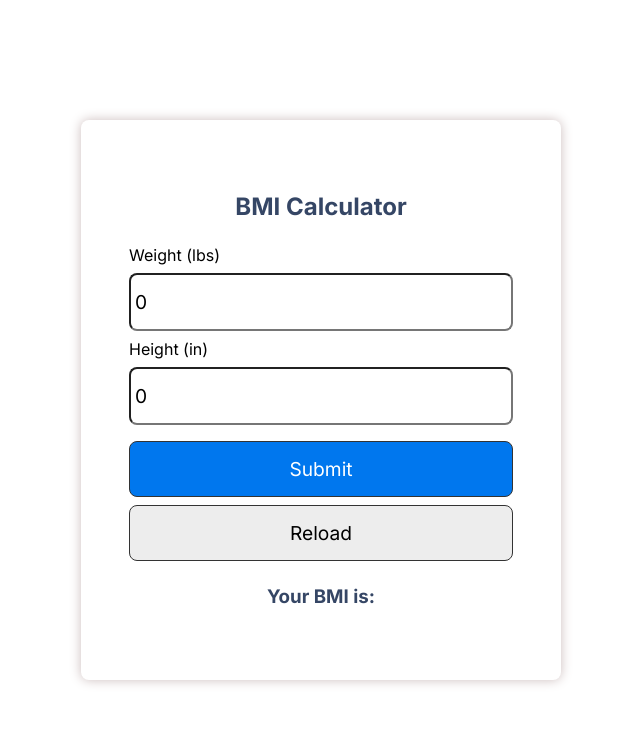
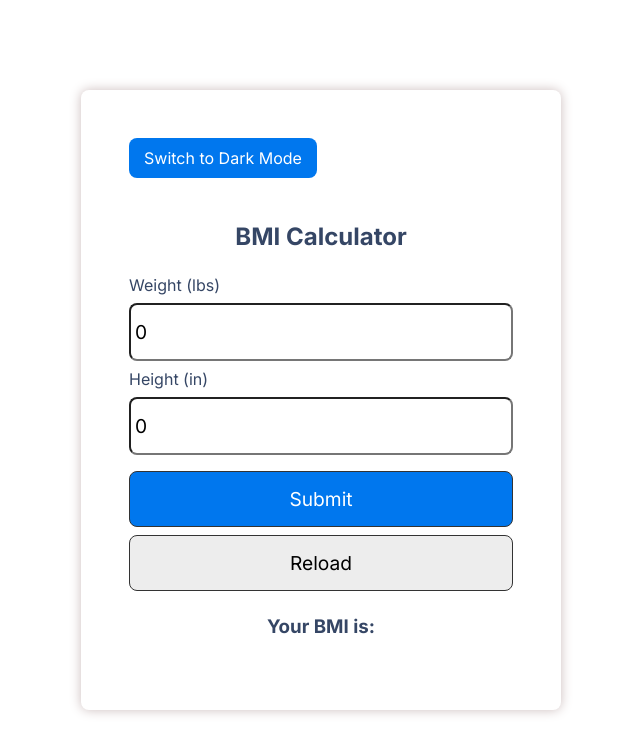
Before and after one commit to iiitl/bmi_calculator, a React (Create React App) app: page / in a window 1280 px wide. Shown: the top 754 px of the page, without its empty margins (319-959 px from the left). Built offline with nearby package versions, Linux system fonts and the light colour scheme.

Commit message:
added dark mode

```diff
--- a/src/App.js
+++ b/src/App.js
@@ -8,6 +8,11 @@ function App() {
   const [height, setHeight] = useState(0)
   const [bmi, setBmi] = useState('')
   const [message, setMessage] = useState('')
+  const [theme, setTheme] = useState('light');
+
+  const toggleTheme = () => {
+    setTheme(theme === 'light' ? 'dark' : 'light');
+  };
 
   let calcBmi = (event) => {
     event.preventDefault()
@@ -39,8 +44,11 @@ function App() {
 
 
   return (
-    <div className="app">
+    <div className={`app ${theme}-theme`}>
     <div className='container'>
+    <button className='theme-toggle-btn' onClick={toggleTheme}>
+          Switch to {theme === 'light' ? 'Dark' : 'Light'} Mode
+        </button>
       <h2 className='center'>BMI Calculator</h2>
         <form onSubmit={calcBmi}>
           <div>
--- a/src/index.css
+++ b/src/index.css
@@ -15,6 +15,27 @@
   align-items: center;
   width: 100vw;
   min-height: 100vh;
+}
+
+.light-theme {
+  background-color: #ffffff;
+  color: #354665;
+}
+
+.dark-theme {
+  background-color: #282c34;
+  color: white;
+}
+
+.theme-toggle-btn {
+  margin-bottom: 20px;
+  padding: 10px 15px;
+  border: none;
+  cursor: pointer;
+  border-radius: 8px;
+  font-size: 1rem;
+  background-color: #0077EE;
+  color: white;
 }
 
 .container {
```
